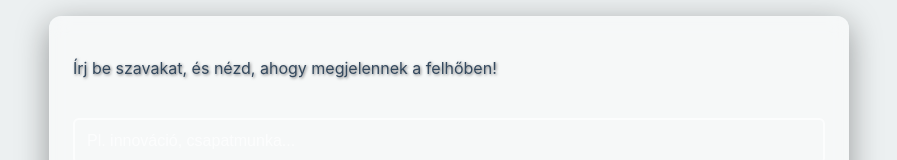
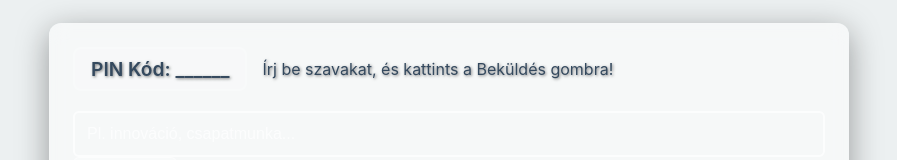
Before and after one commit to zoltankovacs100/Szofelho, a React (Vite) app: page /session/1 in a window 1280 px wide. Shown: the top 160 px of the page, without its empty margins (191-1088 px from the left). Built offline with nearby package versions, Linux system fonts and the light colour scheme; no server answers; the database is empty.

Commit message:
feat: Display PIN code directly on word cloud page - 2025.08.14 11:30

```diff
--- a/src/pages/AdminDashboard.jsx
+++ b/src/pages/AdminDashboard.jsx
@@ -134,7 +134,7 @@ const AdminDashboard = () => {
                       <h3 className="session-topic">{session.topic}</h3>
                                              <div className="session-meta">
                          <button
-                           onClick={() => window.open('/pin', '_blank')}
+                           onClick={() => window.open(`/session/${session.id}`, '_blank')}
                            className="session-pin-btn"
                          >
                            PIN: {session.pin}
--- a/src/pages/WordCloud.jsx
+++ b/src/pages/WordCloud.jsx
@@ -208,7 +208,23 @@ const WordCloud = () => {
       <div style={{ display: 'flex', justifyContent: 'space-between', alignItems: 'center', marginBottom: '20px' }}>
         <div style={{ flex: 1, marginRight: showQRCode ? '180px' : '0px', transition: 'margin-right 0.3s ease' }}>
           {sessionData?.topic && <h2 style={{ color: activeStyle.textColor, textShadow }}>{sessionData.topic}</h2>}
-          <p style={{ color: activeStyle.textColor, textShadow }}>Írj be szavakat, és nézd, ahogy megjelennek a felhőben!</p>
+          <div style={{ display: 'flex', alignItems: 'center', gap: '15px', flexWrap: 'wrap' }}>
+            <span style={{
+              color: activeStyle.textColor,
+              textShadow,
+              fontSize: '1.2rem',
+              fontWeight: '600',
+              background: 'rgba(255,255,255,0.1)',
+              padding: '8px 16px',
+              borderRadius: '8px',
+              border: '2px solid rgba(255,255,255,0.2)'
+            }}>
+              PIN Kód: {sessionData?.pin || '______'}
+            </span>
+            <span style={{ color: activeStyle.textColor, textShadow, fontSize: '1rem' }}>
+              Írj be szavakat, és kattints a Beküldés gombra!
+            </span>
+          </div>
         </div>
       </div>
 
```
